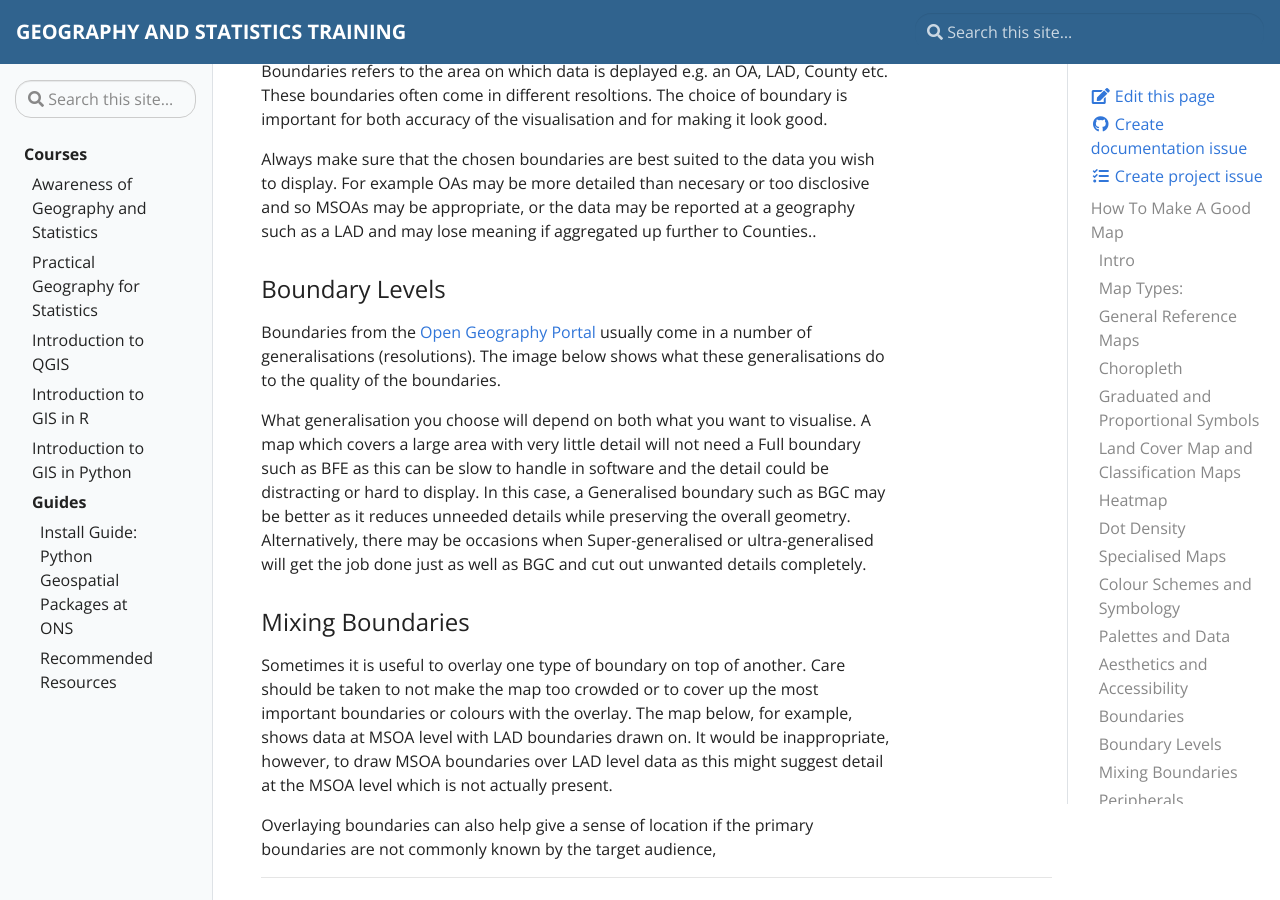
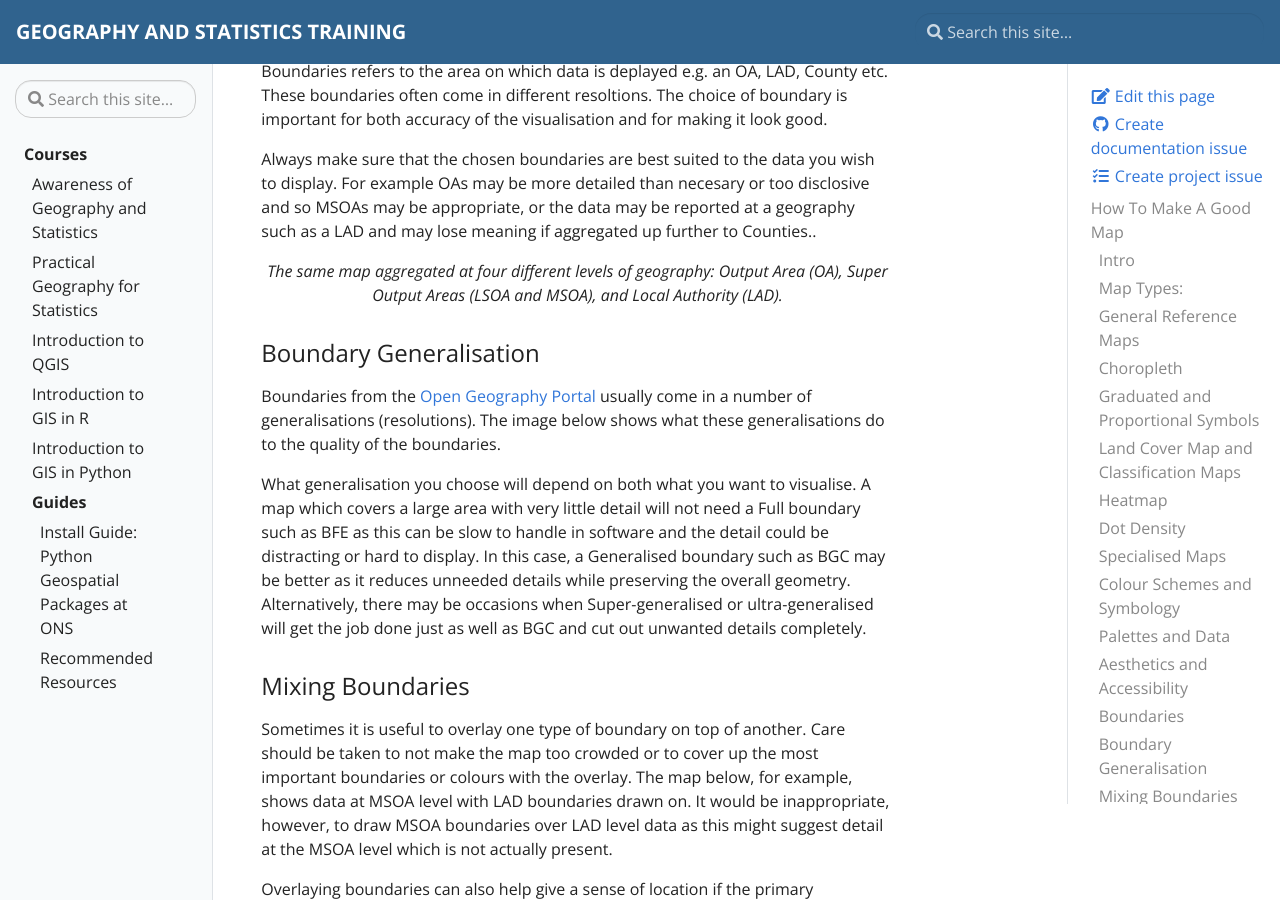
Before and after one commit to ONSgeo/geospatial-training, a Jekyll site: the page built from _docs/make_a_good_map.md, in a window 1280 px wide and 900 px high, scrolled down 9546 px. Built offline with Jekyll 4.4.1, drawn with Linux system fonts in a browser that asks for light colours.

Commit message:
Update make_a_good_map.md

```diff
--- a/_docs/make_a_good_map.md
+++ b/_docs/make_a_good_map.md
@@ -164,7 +164,13 @@ Boundaries refers to the area on which data is deplayed e.g. an OA, LAD, County
 
 Always make sure that the chosen boundaries are best suited to the data you wish to display. For example OAs may be more detailed than necesary or too disclosive and so MSOAs may be appropriate, or the data may be reported at a geography such as a LAD and may lose meaning if aggregated up further to Counties..
 
-### Boundary Levels
+
+
+<p align="center">
+ <i>The same map aggregated at four different levels of geography: Output Area (OA), Super Output Areas (LSOA and MSOA), and Local Authority (LAD).</i>
+</p>
+
+### Boundary Generalisation
 
 Boundaries from the <a href="https://geoportal.statistics.gov.uk/" target="_blank">Open Geography Portal</a> usually come in a number of generalisations (resolutions). The image below shows what these generalisations do to the quality of the boundaries.
 
```
